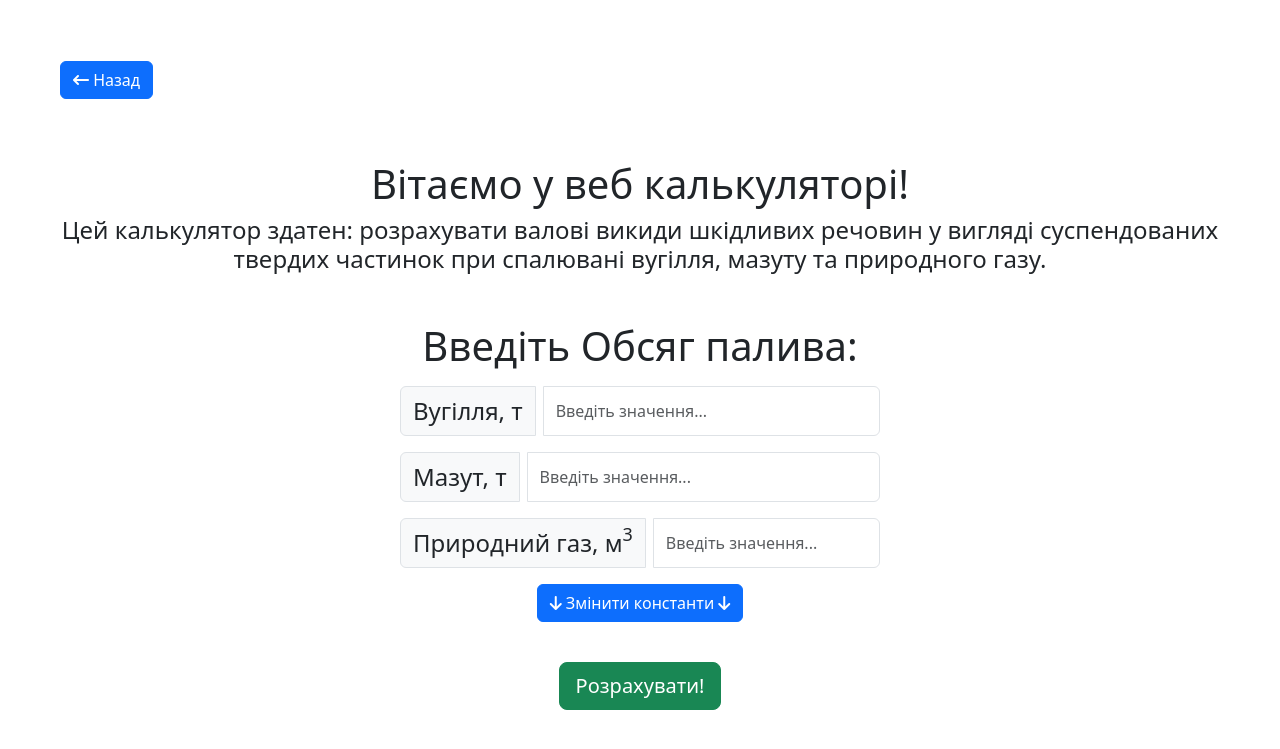
After one commit to youtipie18/Web-Programming-KPI, a Flask app: page /prac-2/task-1 in a window 1280 px wide. The commit adds this page. Shown: the top 749 px of the page. Run offline with Flask 3, Linux system fonts and the light colour scheme; some libraries are stand-ins or nearby versions.

Commit message:
Complete code for homework 2

```diff
--- a/main.py
+++ b/main.py
@@ -1,3 +1,5 @@
+import math
+
 from flask import Flask, render_template, abort, request
 
 app = Flask(__name__)
@@ -145,6 +147,70 @@ def prac_1_task_2():
     return render_template("prac_1_task_2.html", results=None)
 
 
+@app.route("/prac-2/task-1", methods=["GET", "POST"])
+def prac_2_task_1():
+    if request.method == "POST":
+        try:
+            nzu = 0.985
+
+            coal = float(request.form.get("coal").replace(",", "."))
+            oil = float(request.form.get("oil").replace(",", "."))
+            gas = float(request.form.get("gas").replace(",", "."))
+
+            Hp_coal = float(request.form.get("Hp").replace(",", "."))
+            Cp_coal = float(request.form.get("Cp").replace(",", "."))
+            Sp_coal = float(request.form.get("Sp").replace(",", "."))
+            Np_coal = float(request.form.get("Np").replace(",", "."))
+            Op_coal = float(request.form.get("Op").replace(",", "."))
+            Wp_coal = float(request.form.get("Wp").replace(",", "."))
+            Ap_coal = float(request.form.get("Ap").replace(",", "."))
+            Vr_coal = float(request.form.get("Vr").replace(",", "."))
+            Qpi_coal = float(request.form.get("Qpi").replace(",", "."))
+
+            Gvun = 1.5
+            Gshl = 0.5
+
+            avun_coal = 0.8
+
+            ktv_coal = math.pow(10, 6) / Qpi_coal * avun_coal * Ap_coal / (100 - Gvun) * (1 - nzu)
+            Etv_coal = math.pow(10, -6) * ktv_coal * Qpi_coal * coal
+
+            Sg_oil = 2.50
+            Cg_oil = 85.50
+            Hg_oil = 11.20
+            O_N_oil = 0.80
+            Qgi_oil = 40.40
+            Ac_oil = 0.15
+            Wp_oil = 2.00
+
+            Ap_oil = (100 - Wp_oil) / 100
+            Qri_oil = Qgi_oil * (100 - Wp_oil - Ap_oil) / 100 - 0.025 * Wp_oil
+
+            avun_oil = 1
+
+            ktv_oil = math.pow(10, 6) / Qri_oil * avun_oil * Ap_oil / 100 * (1 - nzu)
+            Etv_oil = math.pow(10, -6) * ktv_oil * Qri_oil * oil
+
+            ktv_gas = 0
+            Etv_gas = 0
+
+            results = {
+                'ktv_coal': round(ktv_coal, 2),
+                'Etv_coal': round(Etv_coal, 2),
+                'ktv_oil': round(ktv_oil, 2),
+                'Etv_oil': round(Etv_oil, 2),
+                'ktv_gas': ktv_gas,
+                'Etv_gas': Etv_gas
+            }
+
+        except Exception as e:
+            return abort(400, f"Bad values: {e}")
+
+        return render_template("prac_2_task_1.html", results=results)
+
+    return render_template("prac_2_task_1.html", results=None)
+
+
 if __name__ == '__main__':
     # Запуск локального веб-серверу
     # Параметр debug встановлено на True,
--- /dev/null
+++ b/templates/prac_2_task_1.html
@@ -0,0 +1,124 @@
+{% extends "base.html" %}
+<!-- Спадкування від базового шаблону -->
+
+{% block head %}
+<title>Task 1</title>
+{% endblock %}
+
+{% block content %}
+<!-- Вміст головної сторінки -->
+
+<div class="pt-5 text-center">
+    <h1>Вітаємо у веб калькуляторі!</h1>
+    <h4>Цей калькулятор здатен: розрахувати валові викиди шкідливих речовин у вигляді суспендованих твердих частинок
+        при спалювані вугілля, мазуту та природного газу.</h4>
+
+    <!-- Створення форми для введення даних -->
+    <form class="mt-5" method="post">
+        <h1>Введіть Обсяг палива:</h1>
+
+        <!-- Введення даних для кожного компонента палива -->
+        <div class="input-container mx-auto" style="max-width: 30rem;">
+
+            <!-- Поле для введення даних для одного компонента
+             Інші поля виглядають так само, змінюється тільки назва компонента -->
+            <div class="input-group mt-3 mb-3">
+                <label class="input-group-text fs-4 me-2">Вугілля, т</label>
+                <input type="text" name="coal" class="form-control" placeholder="Введіть значення..." aria-label="Hp"
+                       required>
+            </div>
+
+            <div class="input-group mt-3 mb-3">
+                <label class="input-group-text fs-4 me-2">Мазут, т</label>
+                <input type="text" name="oil" class="form-control" placeholder="Введіть значення..." aria-label="Cp"
+                       required>
+            </div>
+
+            <div class="input-group mt-3 mb-3">
+                <label class="input-group-text fs-4 me-2">Природний газ, м<sup>3</sup></label>
+                <input type="text" name="gas" class="form-control" placeholder="Введіть значення..." aria-label="Sp"
+                       required>
+            </div>
+
+            <a class="btn btn-primary mb-3" data-bs-toggle="collapse" href="#collapseDiv" role="button"
+               aria-expanded="false" aria-controls="collapseDiv">
+                <i class="fa-solid fa-arrow-down"></i> Змінити константи <i class="fa-solid fa-arrow-down"></i>
+            </a>
+
+            <div class="collapse" id="collapseDiv">
+                <div class="card card-body">
+                    <h3>Склад робочої маси вугілля, %</h3>
+                    <div class="input-group mt-3 mb-3">
+                        <label class="input-group-text fs-4 me-2">C<sup>p</sup></label>
+                        <input type="text" name="Cp" class="form-control" placeholder="Введіть значення..."
+                               aria-label="Cp" value="52,49" required>
+                    </div>
+
+                    <div class="input-group mt-3 mb-3">
+                        <label class="input-group-text fs-4 me-2">H<sup>p</sup></label>
+                        <input type="text" name="Hp" class="form-control" placeholder="Введіть значення..."
+                               aria-label="Hp" value="3,50" required>
+                    </div>
+
+                    <div class="input-group mt-3 mb-3">
+                        <label class="input-group-text fs-4 me-2">O<sup>p</sup></label>
+                        <input type="text" name="Op" class="form-control" placeholder="Введіть значення..."
+                               aria-label="Op" value="4,99" required>
+                    </div>
+
+                    <div class="input-group mt-3 mb-3">
+                        <label class="input-group-text fs-4 me-2">N<sup>p</sup></label>
+                        <input type="text" name="Np" class="form-control" placeholder="Введіть значення..."
+                               aria-label="Np" value="0,97" required>
+                    </div>
+
+                    <div class="input-group mt-3 mb-3">
+                        <label class="input-group-text fs-4 me-2">S<sup>p</sup></label>
+                        <input type="text" name="Sp" class="form-control" placeholder="Введіть значення..."
+                               aria-label="Sp" value="2,85" required>
+                    </div>
+
+                    <div class="input-group mt-3 mb-3">
+                        <label class="input-group-text fs-4 me-2">A<sup>p</sup></label>
+                        <input type="text" name="Ap" class="form-control" placeholder="Введіть значення..."
+                               aria-label="Ap" value="25,20" required>
+                    </div>
+
+                    <div class="input-group mt-3 mb-3">
+                        <label class="input-group-text fs-4 me-2">W<sup>p</sup></label>
+                        <input type="text" name="Wp" class="form-control" placeholder="Введіть значення..."
+                               aria-label="Wp" value="10,00" required>
+                    </div>
+
+                    <div class="input-group mt-3 mb-3">
+                        <label class="input-group-text fs-4 me-2">Vr</label>
+                        <input type="text" name="Vr" class="form-control" placeholder="Введіть значення..."
+                               aria-label="Vr" value="25,92" required>
+                    </div>
+
+                    <div class="input-group mt-3 mb-3">
+                        <label class="input-group-text fs-4 me-2">Q<sup>p</sup></label>
+                        <input type="text" name="Qpi" class="form-control" placeholder="Введіть значення..."
+                               aria-label="Qpi" value="20,47" required>
+                    </div>
+                </div>
+            </div>
+        </div>
+
+        <br>
+        <button type="submit" class="btn btn-lg btn-success">Розрахувати!</button>
+    </form>
+
+    <!-- Виведення результатів, якщо користувач надіслав дані за допомогою форми -->
+    {% if results %}
+    <h1>Результати:</h1>
+
+    <span class="d-block fs-4">1.1. Показник емісії твердих частинок при спалюванні вугілля становитиме: {{results.get("ktv_coal")}} г/ГДж;</span>
+    <span class="d-block fs-4">1.2. Валовий викид при спалюванні вугілля становитиме: {{results.get("Etv_coal")}} т.;</span>
+    <span class="d-block fs-4">1.3. Показник емісії твердих частинок при спалюванні мазуту становитиме: {{results.get("ktv_oil")}} г/ГДж;</span>
+    <span class="d-block fs-4">1.4. Валовий викид при спалюванні мазуту становитиме: {{results.get("Etv_oil")}} т.;</span>
+    <span class="d-block fs-4">1.5. Показник емісії твердих частинок при спалюванні природного газу становитиме: {{results.get("ktv_gas")}} г/ГДж;</span>
+    <span class="d-block fs-4">1.6. Валовий викид при спалюванні природного газу становитиме: {{results.get("Etv_gas")}} т.</span>
+    {% endif %}
+</div>
+{% endblock %}
```
Also changed, not shown: templates/index.html (+18 -1 lines).
